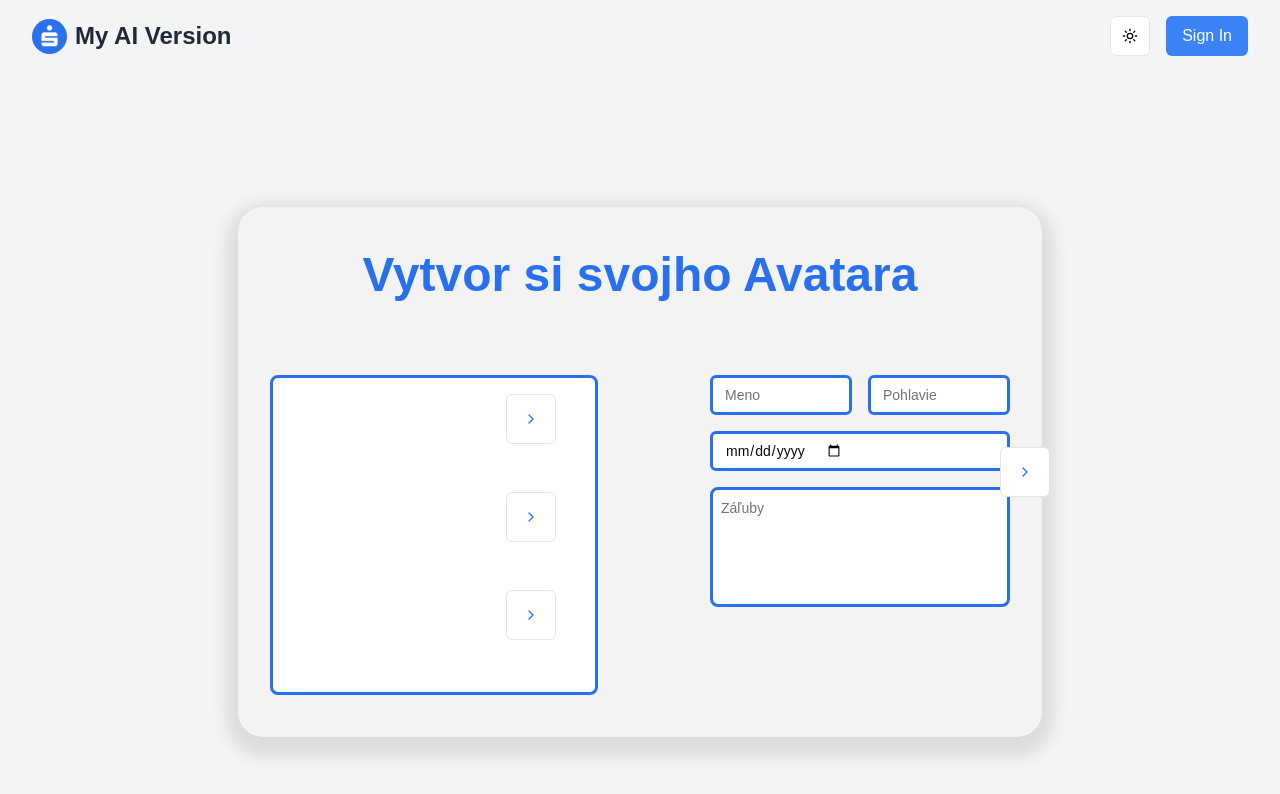
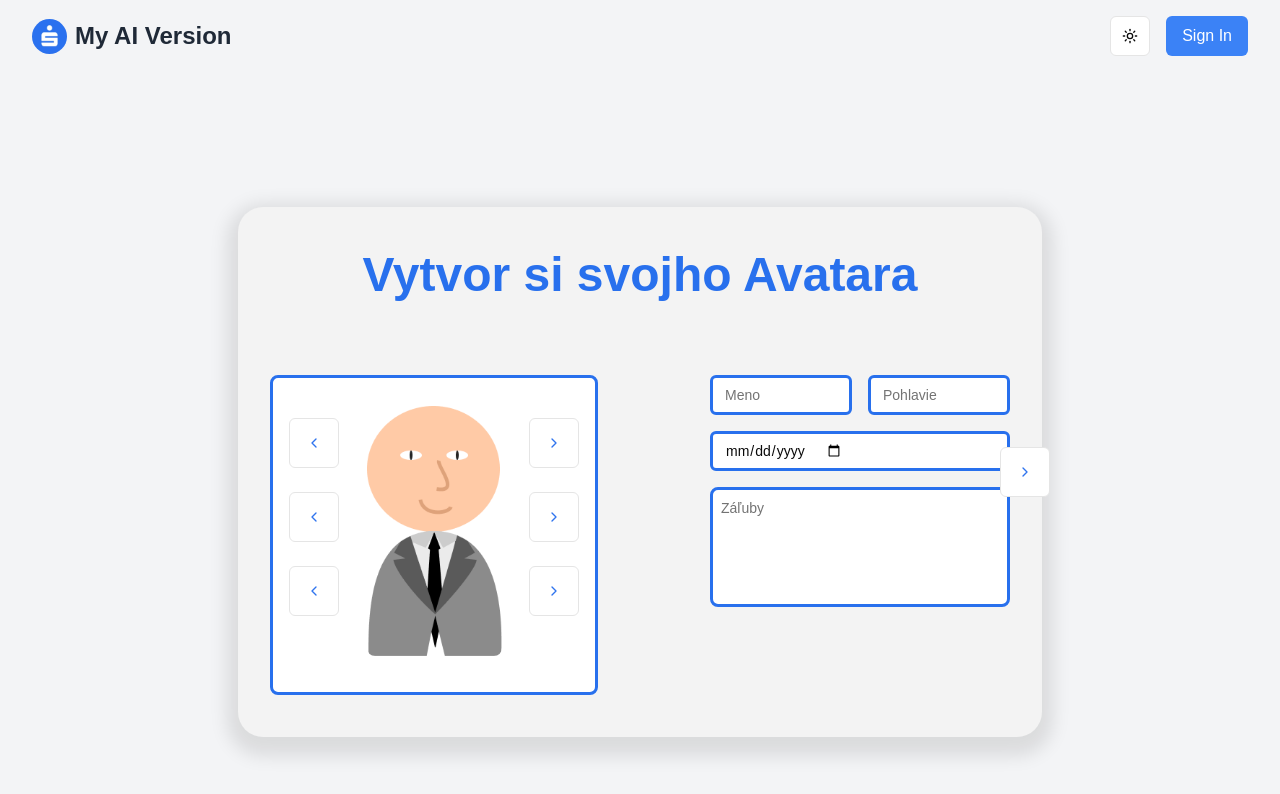
Before and after one commit to MatejBendik/hackathon-erste-2024, a Next.js app: page /create-avatar in a window 1280 px wide. Shown: the top 794 px of the page. Built offline with nearby package versions, Linux system fonts and the light colour scheme; no server answers.

Commit message:
Avatar arrows done

```diff
--- a/components/custom/AvatarInitialize.tsx
+++ b/components/custom/AvatarInitialize.tsx
@@ -1,9 +1,8 @@
-import React from 'react'
-import { Input } from "@/components/ui/input"
-import { Textarea } from "@/components/ui/textarea"
-import { ChevronRight } from "lucide-react"
-import { Button } from "@/components/ui/button"
-
+import React from 'react';
+import { Input } from "@/components/ui/input";
+import { Textarea } from "@/components/ui/textarea";
+import { ChevronRight, ChevronLeft } from "lucide-react";
+import { Button } from "@/components/ui/button";
 
 interface AvatarInitializeProps {
     onNext: () => void;
@@ -12,7 +11,7 @@ interface AvatarInitializeProps {
 const AvatarInitialize = ({ onNext }: AvatarInitializeProps) => {
     return (
         <div className="flex items-center justify-center h-screen bg-gray-100">
-            <div className="flex flex-col items-center w-auto  h-[530px] rounded-[25px] bg-[#F3F3F3] p-8 shadow-[0px_8px_18px_11px_rgba(0,_0,_0,_0.1)]">
+            <div className="flex flex-col items-center w-auto h-[530px] rounded-[25px] bg-[#F3F3F3] p-8 shadow-[0px_8px_18px_11px_rgba(0,_0,_0,_0.1)]">
 
                 {/* Header */}
                 <h1 className="text-[48px] font-bold text-[#2870ED] mb-16">
@@ -23,21 +22,35 @@ const AvatarInitialize = ({ onNext }: AvatarInitializeProps) => {
                 <div className="flex w-full justify-between">
 
                     {/* Avatar Customization */}
-                    <div className="flex flex-col items-center p-4 mr-28 bg-white border-[3px] border-[#2870ED] rounded-lg w-[328px] h-[320px]">
+                    <div className="flex flex-col items-center p-4 mr-28 bg-white border-[3px] border-[#2870ED] rounded-lg w-[328px] h-[320px] relative">
                         {/* Avatar Image */}
-
+                        <img src="/Avatar.png" alt="avatar" className="mt-3 absolute w-[135px] h-[250px] rounded-lg" />
 
                         {/* Arrow Controls */}
-                        <Button  className="left-1/3 mb-12 relative w-[50px] h-[50px] text-[#2F74EE]" variant="outline" size="icon">
+                        <div className="flex w-full justify-between items-center mt-6 mb-6">
+                            <Button className="w-[50px] h-[50px] text-[#2F74EE]" variant="outline" size="icon">
+                                <ChevronLeft />
+                            </Button>
+                            <Button className="w-[50px] h-[50px] text-[#2F74EE]" variant="outline" size="icon">
                                 <ChevronRight />
                             </Button>
-                        <Button  className="left-1/3 mb-12  relative w-[50px] h-[50px] text-[#2F74EE]" variant="outline" size="icon">
+                        </div>
+                        <div className="flex w-full justify-between items-center mb-6">
+                            <Button className="w-[50px] h-[50px] text-[#2F74EE]" variant="outline" size="icon">
+                                <ChevronLeft />
+                            </Button>
+                            <Button className="w-[50px] h-[50px] text-[#2F74EE]" variant="outline" size="icon">
                                 <ChevronRight />
                             </Button>
-                        <Button  className="left-1/3 relative w-[50px] h-[50px] text-[#2F74EE]" variant="outline" size="icon">
+                        </div>
+                        <div className="flex w-full justify-between items-center">
+                            <Button className="w-[50px] h-[50px] text-[#2F74EE]" variant="outline" size="icon">
+                                <ChevronLeft />
+                            </Button>
+                            <Button className="w-[50px] h-[50px] text-[#2F74EE]" variant="outline" size="icon">
                                 <ChevronRight />
                             </Button>
-
+                        </div>
                     </div>
 
                     {/* Form Fields */}
@@ -58,7 +71,6 @@ const AvatarInitialize = ({ onNext }: AvatarInitializeProps) => {
                             type="date"
                             placeholder="Dátum narodenia"
                             className="border-[3px] border-[#2870ED]"
-
                         />
                         <Textarea
                             placeholder="Záľuby"
@@ -70,15 +82,17 @@ const AvatarInitialize = ({ onNext }: AvatarInitializeProps) => {
 
                 {/* Dice Icon */}
                 <div className="mt-4">
-                    {/*<img src="/path-to-dice-icon.png" alt="dice" className="w-8 h-8" />*/}
+                    {/* Optional: Uncomment and add dice icon here */}
+                    {/* <img src="/path-to-dice-icon.png" alt="dice" className="w-8 h-8" /> */}
                 </div>
 
             </div>
+
             <Button onClick={onNext} className="ml-10 absolute left-3/4 w-[50px] h-[50px] text-[#2F74EE]" variant="outline" size="icon">
                 <ChevronRight />
             </Button>
         </div>
     );
-}
+};
 
-export default AvatarInitialize
+export default AvatarInitialize;
```
Also changed, not shown: public/Avatar.png (added). Lines whose indentation alone changed are shown as unchanged.
